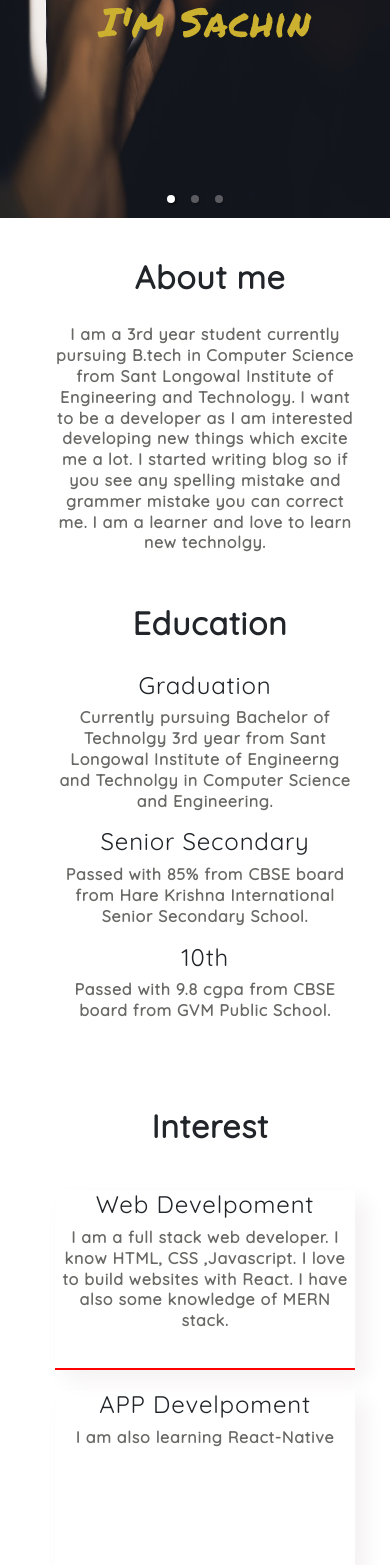
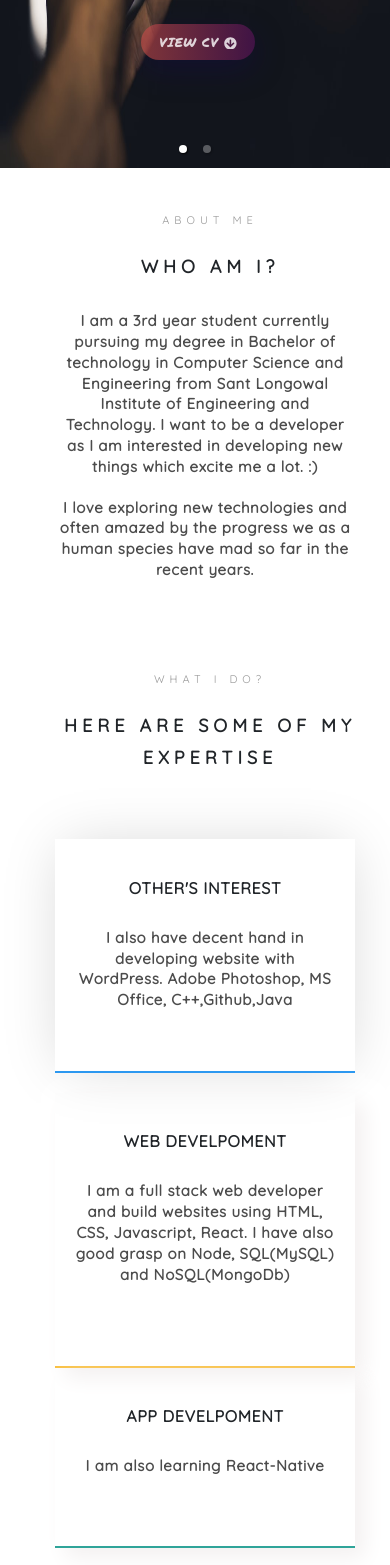
Before and after one commit to MiyamotoSatoshi/Portofolio-React.js-, a React (Create React App) app: page / in a window 390 px wide. Shown: the part 432-1997 px from the top of the page. Built offline with nearby package versions, Linux system fonts and the light colour scheme; a web font is replaced by a local one.

Commit message:
improved UI

```diff
--- a/src/App.css
+++ b/src/App.css
@@ -1,26 +1,29 @@
 @import url('https://fonts.googleapis.com/css?family=Quicksand&display=swap');
 .App {
-  height:715px;
+  height:710px;
   display:grid;
   grid-template-columns: 1fr 4fr;
-  font-family: 'Quicksand', sans-serif;
+  font-family: 'Quicksand',Arial, sans-serif;
   line-height: 1.3em;
-  letter-spacing: 0.05em;
-
+  letter-spacing: 0.04em;
 }
-
+.side{
+width:300px;
+}
 .main{
-  /* height:730px; */
   overflow: scroll;
   overflow-x: hidden;
 }
+
 p{
- color:rgb(105, 105, 102);
- font-weight: lighter;
+  color: rgba(0, 0, 0, 0.7);
+ font-weight: normal;
 }
 
 
 /*//////////////// Media Query/////////////////*/
+
+
 @media (max-width:992px){
   .App{
     height:100%;
@@ -35,6 +38,7 @@ p{
   }
   .main{
     margin-top: -40px;
+    overflow-y: hidden;
   }
 }
 
@@ -44,9 +48,9 @@ p{
     flex-direction: column;
 
   }
-  /* .main{
+  .main{
     overflow: auto;
     overflow-x: hidden;
-  } */
+  }
 
 }
--- a/src/App.js
+++ b/src/App.js
@@ -17,7 +17,6 @@ class App extends Component {
     <Router>
       <div className="App">
           <div className="side">
-            {/* <Sidebar /> */}
             <nav className="navbar side navbar-expand-lg navbar-light p-0" >
               <button className="navbar-toggler" type="button" data-toggle="collapse" data-target="#navbarSupportedContent" style={{zIndex:'1'}}>
                 <span className="navbar-toggler-icon"></span>
@@ -28,10 +27,13 @@ class App extends Component {
             </nav>
           </div>
             <div className="main">
+              <div>
+
                  <CarouselImages />
+              </div>
                  <About />
+                <Interest />
                 <Education />
-                <Interest />
             </div>
       </div>
    </Router>
--- a/src/components/Education/Education.js
+++ b/src/components/Education/Education.js
@@ -2,21 +2,56 @@ import React, { Component } from 'react';
 import classes from './Education.module.css';
 import ScrollAnimation from 'react-animate-on-scroll';
 import "animate.css/animate.min.css";
+import { MdSchool } from 'react-icons/md';
+import { FaSchool } from 'react-icons/fa';
 
 class Education extends Component {
     render() {
         return (
                 <div className={classes.box} id="education">
                     <ScrollAnimation offset="0" animateIn="fadeInLeft" duration='2' animateOnce="true" initiallyVisible ={true}>
-                        <h2 className={classes.head}>Education</h2>
-                        <div className={classes.Education}>
-                        <h4>Graduation</h4>
+                     <span  className={classes.head}>EDUCATION</span>
+                    <section className={classes.container}>
+                        <div className={classes.container_content}>
+                            <div className={classes.row}>
+                                <div className={classes.row_md_12}>
+                                    <div className={classes.timeline_centered}>
+                    <ScrollAnimation offset="0" animateIn="fadeInLeft" duration='2' animateOnce="true" initiallyVisible ={true}>
+                                        <article className={classes.timeline_entry}>
+                                            <div className={classes.timeline_icon} >
+                                            <MdSchool />
+                                            </div>
+                                            <div className={classes.label}>
+                                            <h2 >Undergraduation at SLIET <span>2017-Present</span></h2>
+                                            <p>I'm currently completing my undergraduation in CSE (Computer Science and Engineering). </p>
+                                            </div>
+                                        </article>
+                                        </ScrollAnimation>
+                    <ScrollAnimation offset="0" animateIn="fadeInLeft" duration='3' animateOnce="true" initiallyVisible ={true}>
+                                        <article>
+                                            <div className={classes.timeline_icon_2} >
+                                                <FaSchool />
+                                            </div>
+                                            <div className={classes.label}>
+                                            <h2 >Higher Education  <span>2014-2016</span></h2>
+                                            <p>I have completed my higher education from HKIS with major subjects as Physics,Chemistry & Maths with 85 merit in CBSE board. </p>
+                                            </div>
+                                            <div className={classes.timeline_entry_inner}><div  className={classes.timeline_icon_3||classes.color_none}></div></div>
+                                        </article>
+                                        </ScrollAnimation>
+                                    </div>
+                                </div>
+                            </div>
+                        </div>
+                    </section>
+                        {/* <div className={classes.Education}>
+                        <h2 className={classes.heading}>Graduation</h2>
                         <p>Currently pursuing Bachelor of Technolgy 3rd year from <a href="http://sliet.ac.in/">Sant Longowal Institute of Engineerng and Technolgy</a> in Computer Science and Engineering. </p>
                         <h4>Senior Secondary</h4>
                         <p>Passed with 85% from CBSE board from Hare Krishna International Senior Secondary School. </p>
                         <h4>10th</h4>
                         <p>Passed with 9.8 cgpa from CBSE board from GVM Public School. </p>
-                        </div>
+                        </div> */}
                     </ScrollAnimation>
                 </div>
 
--- a/src/components/Education/Education.module.css
+++ b/src/components/Education/Education.module.css
@@ -1,26 +1,166 @@
 .box{
     margin:15px;
+    margin-top:50px;
     /* box-shadow: 10px 10px 20px rgba(244,241,241,1) inset ;
     border-radius:6px; */
     /* animation-name: text;
     animation-duration: 5s;
     animation-timing-function: ease-out; */
 }
-.Education {
-    /* background-color:rgba(220, 220,220, 0.3); */
+.head{
+    display: inline-block;
+    padding:0px 12px;
+    color: rgb(153, 153, 153);
+    margin-bottom: 20px;
+    margin-left:30px;
+    letter-spacing: 5px;
+    font-size: 11px;
+}
+/* .Education {
+    background-color:rgba(220, 220,220, 0.3);
     border-radius:3px;
-    margin-left:20px;
     padding:20px;
+    background:  rgb(242, 243, 247);
+    margin-left:30px;
+
+} */
+
+.container{
+    width: 100%;
+    margin-left:30px;
+    display: block;
+    margin-top: 30px;
+    border-radius:3px;
+    padding:0 42px 0 10px;
+    margin-left:30px
+    /* background-color: red; */
+}
+.row:before{
+    content: " ";
+    display: table;
+}
+.row:after {
+    clear: both;
+}
+.row_md_12{
+    display: flex;
+    flex-direction: column;
+}
+.timeline_centered {
+    z-index: 1;
+    position: relative;
+    margin-bottom: 30px;
+}
+.timeline_centered:before {
+    content: '';
+    position: absolute;
+    display: block;
+    width: 4px;
+    background:#f3f2f7;
+    top: 20px;
+    z-index: -1;
+    bottom: 20px;
+    margin-left: 19px;
+}
+.timeline_entry {
+    margin-bottom: 10px;
+    clear: both;
+}
+.timeline_icon {
+    display: block;
+    width: 40px;
+    font-size:20px;
+    height: 40px;
+    background: #2fa499;
+    -webkit-border-radius: 50%;
+    -moz-border-radius: 50%;
+    -ms-border-radius: 50%;
+    border-radius: 50%;
+    text-align: center;
+    vertical-align: center;
+    -moz-box-shadow: 0 0 0 5px #f2f3f7;
+    -webkit-box-shadow: 0 0 0 5px #f2f3f7;
+    box-shadow: 0 0 0 5px #f2f3f7;
+    line-height: 35px;
+    float: left;
+}
+.timeline_icon_2 {
+    display: block;
+    width: 40px;
+    font-size:20px;
+    height: 40px;
+    background: #a84cb8;
+    -webkit-border-radius: 50%;
+    -moz-border-radius: 50%;
+    -ms-border-radius: 50%;
+    border-radius: 50%;
+    text-align: center;
+    -moz-box-shadow: 0 0 0 5px #f2f3f7;
+    -webkit-box-shadow: 0 0 0 5px #f2f3f7;
+    box-shadow: 0 0 0 5px #f2f3f7;
+    line-height: 35px;
+    float: left;
+}
+.timeline_entry_inner {
+    position: relative;
+    top:0px;
+    margin-left: 11.5px;
+
+}
+.timeline_icon_3 {
+    display: block;
+    width: 20px;
+    font-size:20px;
+    height: 20px;
+    background: #fff;
+    -webkit-border-radius: 50%;
+    -moz-border-radius: 50%;
+    -ms-border-radius: 50%;
+    border-radius: 50%;
+    text-align: center;
+    -moz-box-shadow: 0 0 0 5px #f2f3f7;
+    -webkit-box-shadow: 0 0 0 5px #f2f3f7;
+    box-shadow: 0 0 0 5px #f2f3f7;
+    line-height: 35px;
+    float: left;
+}
+
+/* .heading {
+    font-size: 18px;
+    font-weight: 700;
+    text-transform: uppercase;
+    letter-spacing: 5px;
+    line-height: 1.8;
+} */
+.label {
+    position: relative;
+    background: #f2f3f7;
+    padding: 1.5em;
+    margin-left: 60px;
+}
+.label h2 {
+    font-size: 20px;
+    font-family: "Quicksand", Arial, sans-serif;
+    font-weight: 500;
+    margin: 0 0 30px 0;
+    color:#000;
+}
+.label h2 span {
+    -webkit-opacity: .4;
+    -moz-opacity: .4;
+    opacity: .4;
+    -ms-filter: alpha(opacity=40);
+    filter: alpha(opacity=40);
+    font-size: 16px;
+}
+
+.label p {
+    margin-bottom: 1.5em;
+
+    /* margin-left: 200px; */
 
 }
 
-.head{
-    display: inline-block;
-    padding:0px 12px;
-    background-color:#fff;
-    border-radius:5px;
-    margin-left:30px;
-}
 p>a{
     text-decoration: none;
     color:inherit;
@@ -30,6 +170,7 @@ a:hover{
 color:rgb(121, 189, 252);
 text-decoration: none;
 }
+
 @keyframes text{
     from{transform: translateX(-30px);
         opacity:0.1;
@@ -43,3 +184,9 @@ text-decoration: none;
         text-align: center;
     }
 }
+
+@media (max-width:440px){
+    .container{
+        padding:0 42px 0 0;
+    }
+}
--- a/src/components/about/About.js
+++ b/src/components/about/About.js
@@ -7,11 +7,13 @@ class About extends Component {
     render() {
         return (
             <div className={classes.box} id="about">
-                    <ScrollAnimation offset="0" animateIn="fadeInLeft" duration='2.4' animateOnce="true" initiallyVisible ={true}>
-                <h2  className={classes.head}>About me</h2>
-                <div className={classes.About}>
-                    <p> I am a 3rd year student currently pursuing B.tech in Computer Science from Sant Longowal Institute of Engineering and Technology. I want to be a developer as I am interested developing new things which excite me a lot. I started writing blog so if you see any spelling mistake and grammer mistake you can correct me. I am a learner and love to learn new technolgy.  </p>
-                </div>
+                <ScrollAnimation offset="0" animateIn="fadeInLeft" duration='2.4' animateOnce="true" initiallyVisible ={true}>
+                    <span  className={classes.head}>ABOUT ME</span>
+                    <h2 className={classes.heading}>Who Am I?</h2>
+                    <div className={classes.About}>
+                        <p> I am a 3rd year student currently pursuing my degree in Bachelor of technology in Computer Science and Engineering from Sant Longowal Institute of Engineering and Technology. I want to be a developer as I am interested in developing new things which excite me a lot. :)  </p>
+                         <p className={classes.br}>I love exploring new technologies and often amazed by the progress we as a human species have mad so far in the recent years. </p>
+                    </div>
                 </ScrollAnimation>
             </div>
         )
--- a/src/components/about/About.module.css
+++ b/src/components/about/About.module.css
@@ -1,10 +1,5 @@
 .box{
     margin:15px;
-    /* box-shadow: 10px 10px 20px rgba(244,241,241,1) inset ; */
-    /* border-radius:6px; */
-    /* animation-name: text;
-    animation-duration: 3s;
-    animation-timing-function: ease-out; */
     margin-top: 40px;
 
 }
@@ -13,12 +8,44 @@
     padding:20px;
 }
 
+.br{
+    margin-top: 20px;
+}
+
 .head{
     display: inline-block;
     padding:0px 12px;
-    background-color:#fff;
-    border-radius:5px;
+    color: rgb(153, 153, 153);
+    margin-bottom: 20px;
     margin-left:30px;
+    letter-spacing: 5px;
+    font-size: 11px;
+}
+
+.heading {
+    padding:0px 12px;
+    font-size: 18px;
+    font-weight: 700;
+    margin-left:30px;
+    text-transform: uppercase;
+    letter-spacing: 5px;
+    line-height: 1.8;
+}
+.label {
+    position: relative;
+    background: #f2f3f7;
+    padding: 1.5em;
+    margin-left: 60px;
+}
+.label h2 {
+    font-size: 20px;
+    font-family: "Quicksand", Arial, sans-serif;
+    font-weight: 500;
+
+}
+.label p {
+    margin-left: 200px;
+
 }
 
 
@@ -26,7 +53,6 @@
     from{transform: translateX(-30px);
         opacity:0.5;
     }
-    /* to{opacity: 1;} */
   }
 
 
--- a/src/components/carousel/CarouselImages.js.js
+++ b/src/components/carousel/CarouselImages.js.js
@@ -2,7 +2,10 @@ import React, {Component} from 'react'
 import { Carousel } from 'react-responsive-carousel';
 import classes from './CarouselImages.module.css'
 import "react-responsive-carousel/lib/styles/carousel.min.css";
-
+import ScrollAnimation from 'react-animate-on-scroll';
+import "animate.css/animate.min.css";
+import {GoProject} from 'react-icons/go'
+import {FaArrowCircleDown} from 'react-icons/fa'
 import Hello from '../images/Hello.jpg'
 import Pencil from '../images/Pencil.jpg'
 import laptop1 from '../images/laptop1.jpg'
@@ -11,11 +14,13 @@ import laptop1 from '../images/laptop1.jpg'
      render(){
     return (
         <div className={classes.carousel_container} id="start">
-            <Carousel className={classes.carousel} dynamicHeight infiniteLoop interval={6000} transitionTime={1700} emulateTouch showArrows={false} autoPlay  showStatus={false} showThumbs={false} >
+                {/* <ScrollAnimation offset="0" animateIn="fadeInLeft" duration='2.4' animateOnce="true" initiallyVisible ={true}> */}
+            <Carousel className={classes.carousel} dynamicHeight infiniteLoop={true} interval={6000} useKeyboardArrows={true} transitionTime={1700} emulateTouch showArrows={false} autoPlay  showStatus={false} showThumbs={false} >
                 <div  className={classes.image_container} >
                     <img className={classes.image} src={Hello}  alt="myImage"/>
                     <div  className={classes.h1}>
                        <h1 >I'm Sachin</h1>
+                       <a href="https://drive.google.com/open?id=1UEYXr47N9yD_9JxY457Vul4BwRizNVfv" rel="opener noreferrer" target="_blank">VIEW CV   <FaArrowCircleDown/></a>
                     </div>
                 </div>
                 <div className={classes.image_container}>
@@ -23,15 +28,16 @@ import laptop1 from '../images/laptop1.jpg'
                     <div  className={classes.h2}>
                     <h1> I love building</h1>
                     <h1>THINGS!!</h1>
+                    <a href="https://github.com/mittalsam98" rel="opener noreferrer" target="_blank">VIEW PROJECTS   <GoProject/></a>
                     </div>
                 </div>
-                <div className={classes.image_container}>
+                {/* <div className={classes.image_container}>
                     <img className={classes.image} src={laptop1} alt="myImage"/>
                     <div  className={classes.h1}>
                     </div>
-                </div>
+                </div> */}
             </Carousel>
-
+          {/* </ScrollAnimation> */}
         </div>
      )
     }
--- a/src/components/carousel/CarouselImages.module.css
+++ b/src/components/carousel/CarouselImages.module.css
@@ -1,6 +1,6 @@
 @import url('https://fonts.googleapis.com/css?family=Permanent+Marker&display=swap');
 .image{
-  height:650px;
+  height:734px;
 }
 
 .h1{
@@ -13,8 +13,9 @@
     position: relative;
     top:-270px;
     left:10px;
-    color:rgb(204, 176, 47);
+    color:rgba(255, 255,255, 0.8)
   }
+
   .h2{
     margin:50px;
     font-size: 2rem;
@@ -29,9 +30,66 @@
     color:black;
   }
 
+  .h1 a{
+    color:rgba(255, 255,255, 0.8);
+    width: 170px;
+    margin:50px;
+    font-size: 1.1rem;
+    font-family: 'Permanent Marker', cursive;
+    animation-name: text;
+    animation-duration: 1s;
+    animation-timing-function: ease-out;
+    position: relative;
+    top:20px;
+    left:-7px;
+    color:rgba(255, 255,255, 0.8);
+    padding: 11px 24px;
+    box-shadow: 0px 10px 30px 0px rgba(21, 10, 82, 0.35);
+    border-radius:22px;
+    background-image:linear-gradient(to left,rgba(75,19,79,0.8) ,rgba(201,75,75,0.6));
+  }
+  .h2 a{
+    color:rgba(255, 255,255, 0.8);
+    width: 170px;
+    margin:50px;
+    font-size: 1.1rem;
+    font-family: 'Permanent Marker', cursive;
+    animation-name: text;
+    animation-duration: 1s;
+    animation-timing-function: ease-out;
+    position: relative;
+    top:20px;
+    left:-7px;
+    color:rgba(255, 255,255, 0.8);
+    padding: 11px 24px;
+    box-shadow: 0px 10px 30px 0px rgba(21, 10, 82, 0.35);
+    border-radius:22px;
+    background-image:linear-gradient(to left,rgba(75,19,79,0.8) ,rgba(201,75,75,0.6));
+  }
 
   @keyframes text{
     from{transform: translateY(20px);
     opacity: 0.2;}
     to{opacity: 1;}
   }
+
+  @media (max-width:400px){
+    .image{
+      height:600px;
+    }
+    .h1 a{
+      width: 120px;
+      font-size: 0.8rem;
+      margin:20px;
+      padding: 9px 18px;
+    }
+    .h2 a{
+      width: 120px;
+      font-size: 0.8rem;
+      margin:20px;
+      padding: 9px 18px;
+      position: relative;
+    top:20px;
+    left:17px;
+    }
+  }
--- a/src/components/sidebar/Sidebar.css
+++ b/src/components/sidebar/Sidebar.css
@@ -1,12 +1,14 @@
 @import url('https://fonts.googleapis.com/css?family=Aclonica&display=swap');
 .sidebar{
-    height:105vh;
-    margin-top: -40px;
+    height:106.5vh;
+    margin-top: -50px;
     width:100%;
-    background-color: rgba(225, 239, 239,0.5);
+    background-color:#f2f3f7;
+    overflow-y: scroll;
+
 }
 .sidebar > h1 {
-    padding-top: 50px;
+    padding-top: 100px;
     text-align: center;
 }
 
@@ -47,12 +49,13 @@
 }
 
 .links:hover{
- color:rgb(121, 189, 252)
-
+ /* color:rgb(121, 189, 252); */
+ color:rgb(121, 189, 252);
+ text-decoration: underline;
 }
 .fas:hover{
-  color:rgb(41, 152, 255)
-
+  color:rgb(41, 152, 255);
+  text-decoration: underline;
  }
  ul{
    list-style: none;
--- a/src/components/skills/Interest.js
+++ b/src/components/skills/Interest.js
@@ -8,24 +8,26 @@ class Interest extends Component {
         return (
             <div className={classes.box} id="interest">
                   <ScrollAnimation offset="0" animateIn="fadeInLeft" duration='2' animateOnce="true" initiallyVisible ={true}>
-                <h2  className={classes.head}>Interest</h2>
+                  <span  className={classes.head}>WHAT I DO?</span>
+                  <h2 className={classes.heading}>HERE ARE SOME OF MY EXPERTISE</h2>
                 <div className={classes.Interest}>
                    <ScrollAnimation offset="0" animateIn="fadeInLeft" duration='2' animateOnce="true" initiallyVisible ={true}>
                     <div className={classes.web}>
-                      <h4>Web Develpoment</h4>
-                      <p>I am a full stack web developer. I know HTML, CSS ,Javascript. I love to build websites with React. I have also some knowledge of MERN stack.</p>
+                    <h3>Other's Interest</h3>
+                      <p>I also have decent hand in developing website with WordPress. Adobe Photoshop, MS Office, C++,Github,Java</p>
                     </div>
                     </ScrollAnimation>
                     <ScrollAnimation offset="0" animateIn="fadeInLeft" duration='2' animateOnce="true" initiallyVisible ={true}>
                     <div className={classes.app}>
-                      <h4>APP Develpoment</h4>
-                      <p>I am also learning React-Native</p>
+                      <h3>Web Develpoment</h3>
+                      <p>I am a full stack web developer and build websites using HTML, CSS, Javascript, React. I have also good grasp on Node, SQL(MySQL) and NoSQL(MongoDb)</p>
                     </div>
                     </ScrollAnimation>
                     <ScrollAnimation offset="0" animateIn="fadeInLeft" duration='2' animateOnce="true" initiallyVisible ={true}>
                     <div className={classes.other}>
-                      <h4>Other's Interest</h4>
-                      <p>Adobe Photoshop, MS Office, C++,Github,Java</p>
+                    <h3>APP Develpoment</h3>
+                      <p>I am also learning React-Native</p>
+
                     </div>
                     </ScrollAnimation>
                 </div>
--- a/src/components/skills/Interest.module.css
+++ b/src/components/skills/Interest.module.css
@@ -1,53 +1,77 @@
 .box{
     margin:15px;
+    margin-top: 50px;
     /* box-shadow: 10px 10px 20px rgba(244,241,241,1) ; */
     border-radius:6px;
     /* animation-name: text;
     animation-duration: 7s;
     animation-timing-function: ease-out; */
 }
-.head{
-    display: inline-block;
-    padding:0px 12px;
-    background-color:#fff;
-    border-radius:5px;
-    margin-left:30px;
-    margin-bottom:60px;
-    position: relative;
-    top:35px;
-}
-
 .Interest {
     /* background-color:rgba(220, 220,220, 0.3); */
     border-radius:3px;
     margin-left:20px;
+    margin-top:45px;
     padding:20px;
     display:grid;
     grid-template-columns:repeat(3,1fr);
     column-gap: 20px;
 }
+.head{
+    display: inline-block;
+    padding:0px 12px;
+    color: rgb(153, 153, 153);
+    margin-bottom: 20px;
+    margin-left:30px;
+    letter-spacing: 5px;
+    font-size: 11px;
+}
 
+.heading {
+    padding:0px 12px;
+    font-size: 18px;
+    font-weight: 700;
+    margin-left:30px;
+    text-transform: uppercase;
+    letter-spacing: 5px;
+    line-height: 1.8;
+}
+div>h3{
+        font-size: 16px;
+        font-weight: 900;
+        text-transform: uppercase;
+        margin: 20px 0 30px 0;
+}
+div>p{
+    font-size: 15px;
+}
 .web{
-    height:180px;
+    height: 100%;
+    /* height:180px; */
    border:1px  black;
-   border-bottom:2px solid red;
+   border-bottom:2px solid #2c98f0;
    text-align: center;
-   box-shadow: 10px 10px 20px rgba(244,241,241,1) ;
+   padding:1.2rem;
+   box-shadow:  0px 0px 56px -8px rgba(0, 0, 0, 0.17) ;
 
 }
 .app{
-        height:180px;
-   border:1px  black;
-   border-bottom:2px solid yellow ;
+        /* height:180px; */
+    height: 100%;
+    border:1px  black;
+   border-bottom:2px solid #f9bf3f ;
    text-align: center;
    box-shadow: 10px 10px 20px rgba(244,241,241,1) ;
     position: relative;
     top:-20px;
+    padding:1.2rem;
 }
 .other{
-    height:180px;
+    height: 100%;
+    /* height:180px; */
    border:1px  black;
-   border-bottom:2px solid blue;
+   padding:1.2rem;
+   border-bottom:2px solid #2fa499;
    text-align: center;
    box-shadow: 10px 10px 20px rgba(244,241,241,1) ;
 
@@ -60,17 +84,33 @@
   }
 
 /*///////// Media Query //////////////*/
+@media (max-width:1027px){
+
+    .Interest {
+        grid-template-columns: 1fr;
+    }
+    .web{
+        margin-bottom:25px
+    }
+    .app{
+        margin-bottom:25px
+    }
+    .other{
+        margin-bottom:25px
+    }
+}
+
 
 @media (max-width:769px){
     .box{
         text-align: center;
     }
     .Interest {
-        grid-template-columns: 1fr 1fr;
+        grid-template-columns: 1fr;
     }
     .app{
         margin-top:20px;
-        height:180px;
+        height:100%;
          /* position: static; */
      }
      .other{
```
Also changed, not shown: package.json (+7 -3 lines), 1 other file (tests, documents, lock files or other folders).
